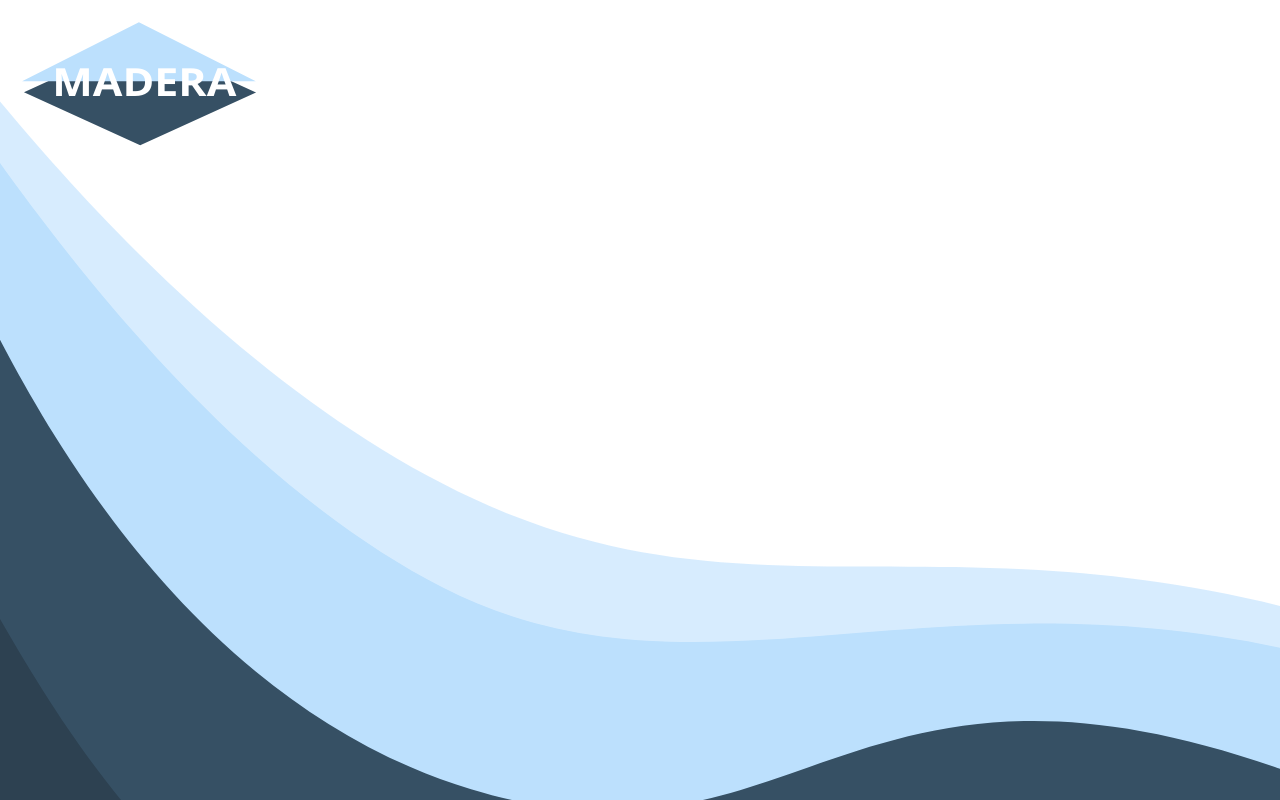
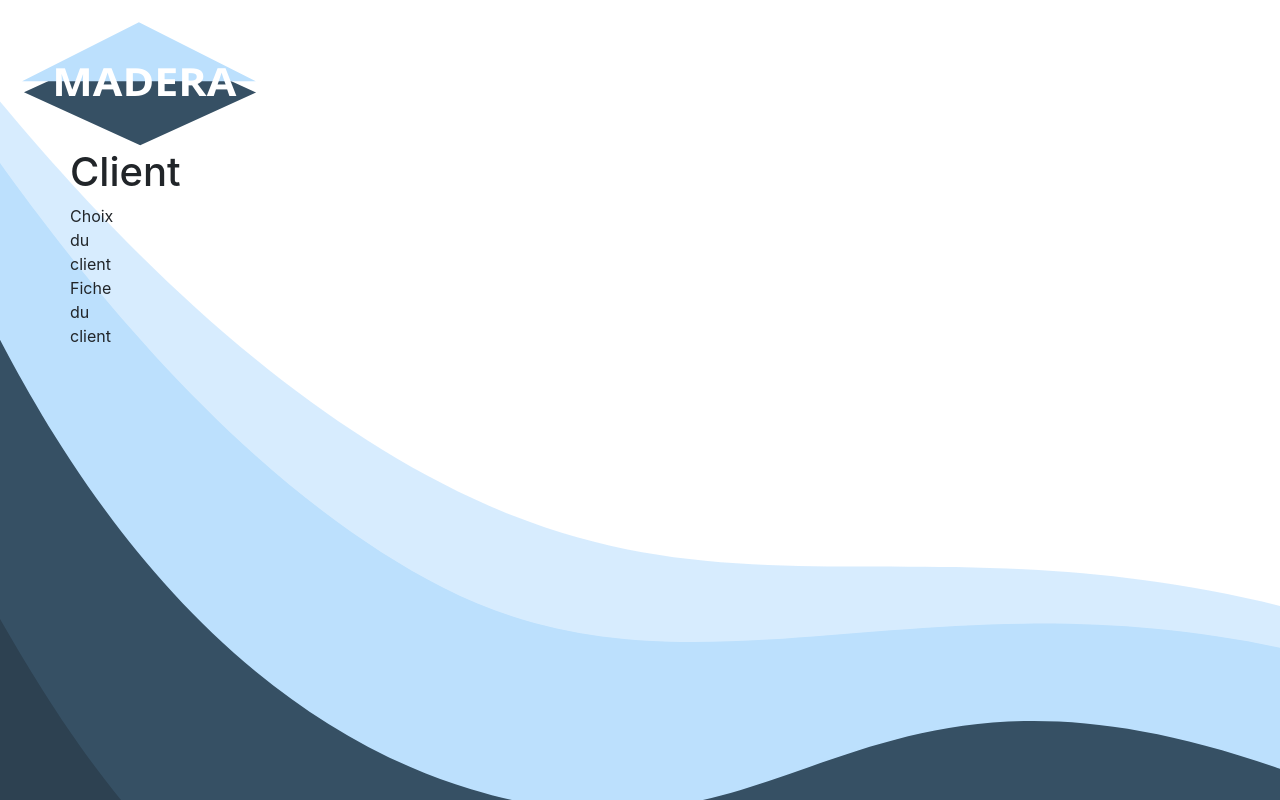
Before and after one commit to LehouxKevin/Madera_devis, an Angular app in the folder Front/: page /devis in a window 1280 px wide. Built offline with nearby package versions, Linux system fonts and the light colour scheme.

Commit message:
router outlet issue fixed

```diff
--- a/Front/src/app/pages/devis/devis.component.html
+++ b/Front/src/app/pages/devis/devis.component.html
@@ -1,7 +1,7 @@
-<div class="devis">
-    <div class="creationDevis">
-        <div class="containerGlobal">
-            <div class="selectionClient">
+<div class="devis container">
+    <div class="creationDevis row">
+        <div class="containerGlobal row">
+            <div class="selectionClient col-sm-6 align-self-center">
                 <div class="titreClient">
                     <h1>Client</h1>
                 </div>
--- a/Front/src/app/pages/home/home.component.html
+++ b/Front/src/app/pages/home/home.component.html
@@ -5,5 +5,6 @@
 	    <button routerLink="devis">Devis</button>
 	    <button routerLink="modules">Modules</button>
 	</nav>
-	<router-outlet></router-outlet> -->
+    <router-outlet></router-outlet> -->
+    <router-outlet></router-outlet>
 </div>
```
